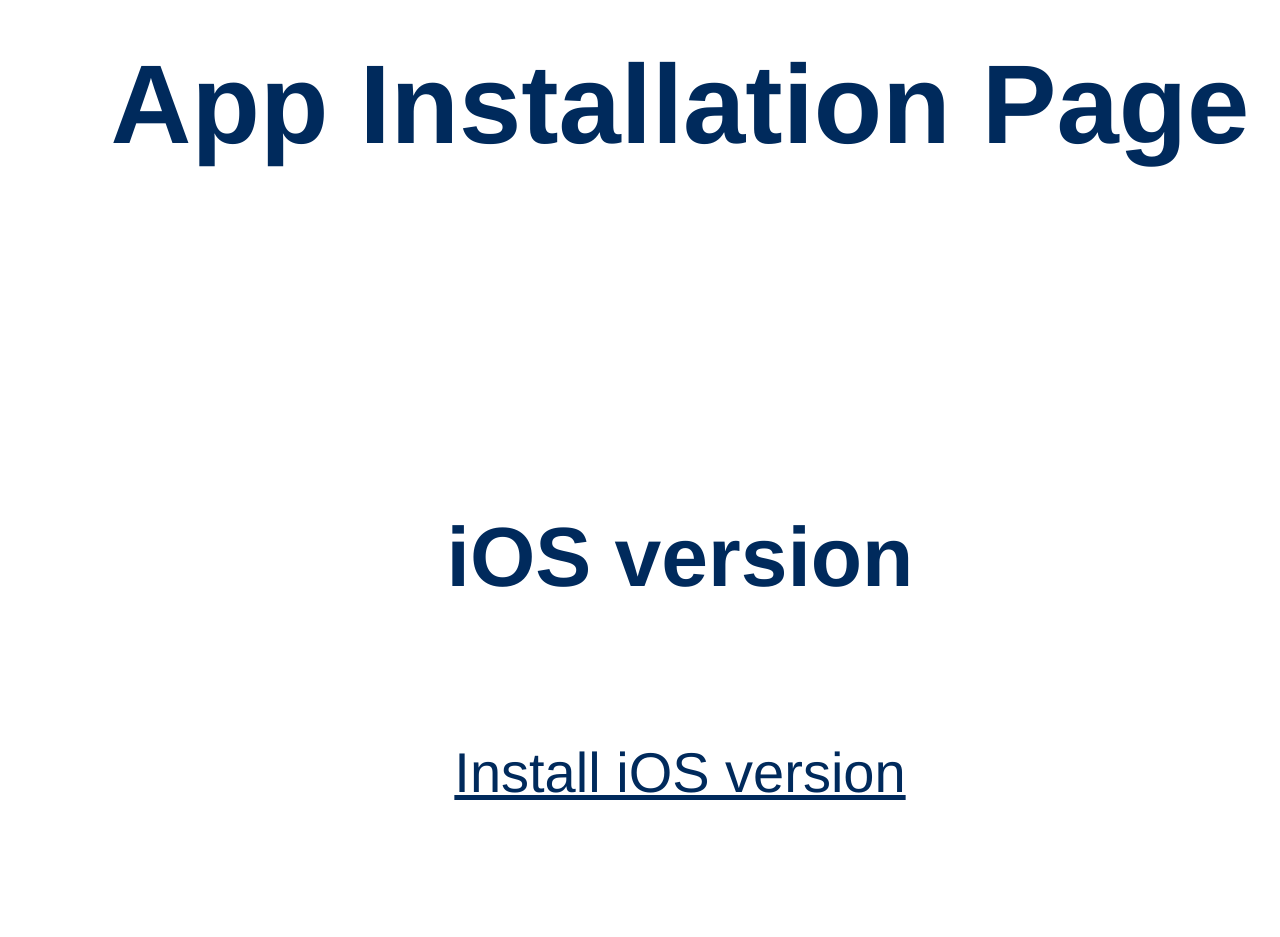
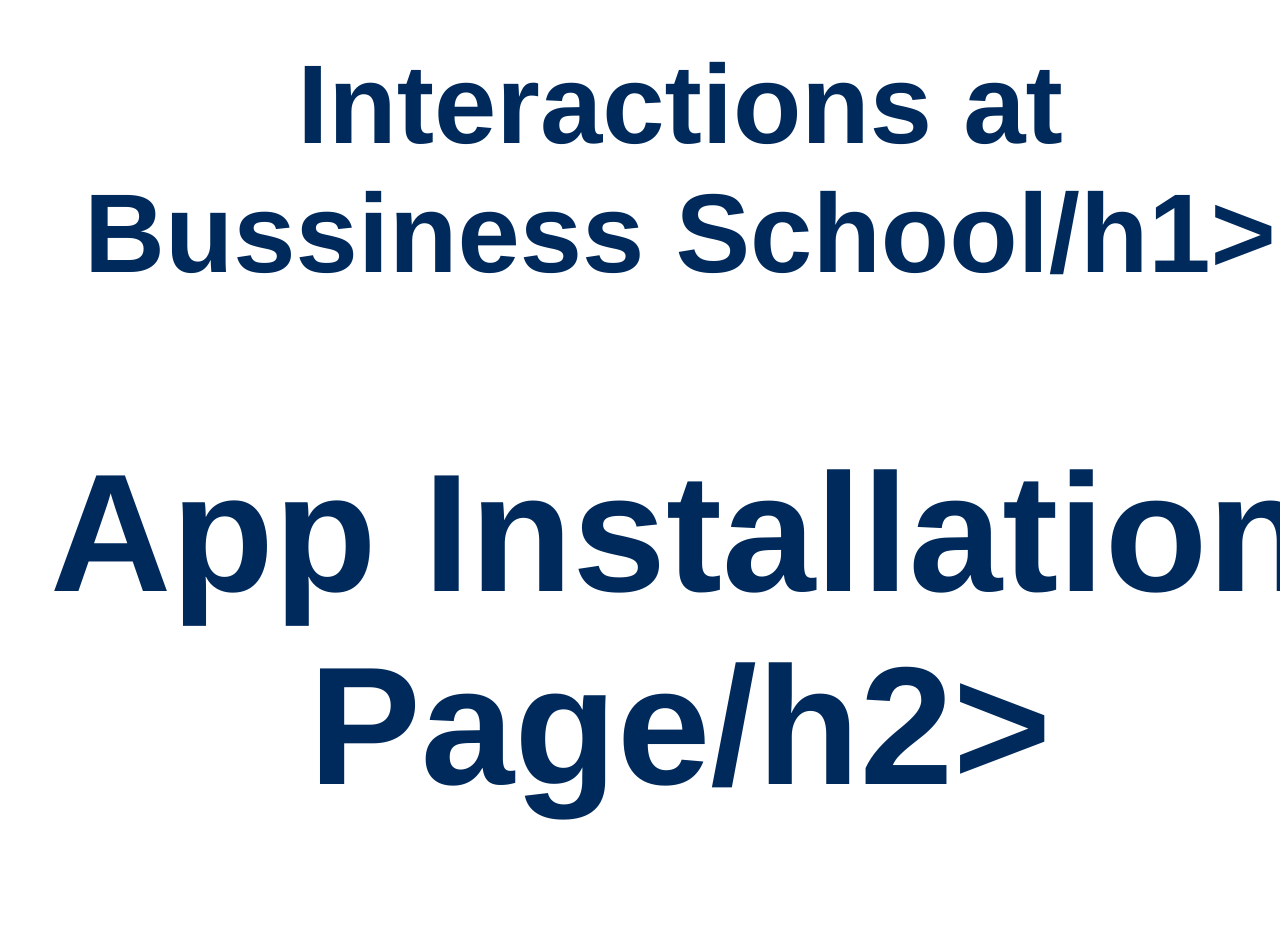
Before and after one commit to wmhall/wmhall.github.io, a plain HTML site: page index.html in a window 1280 px wide. Shown: the top 937 px of the page. Drawn offline with Linux system fonts and the light colour scheme.

Commit message:
update title

```diff
--- a/index.html
+++ b/index.html
@@ -14,7 +14,9 @@
 	<style></style></head>
 	<body>
 		<!-- Enter the header for your page here-->
-		<strong><h1>App Installation Page</h1></strong>
+		<strong><h1>Interactions at Bussiness School/h1></strong>
+		<br>
+		<strong><h2>App Installation Page/h2></strong>
 		<br>
 		<br>
 		<br>
```
